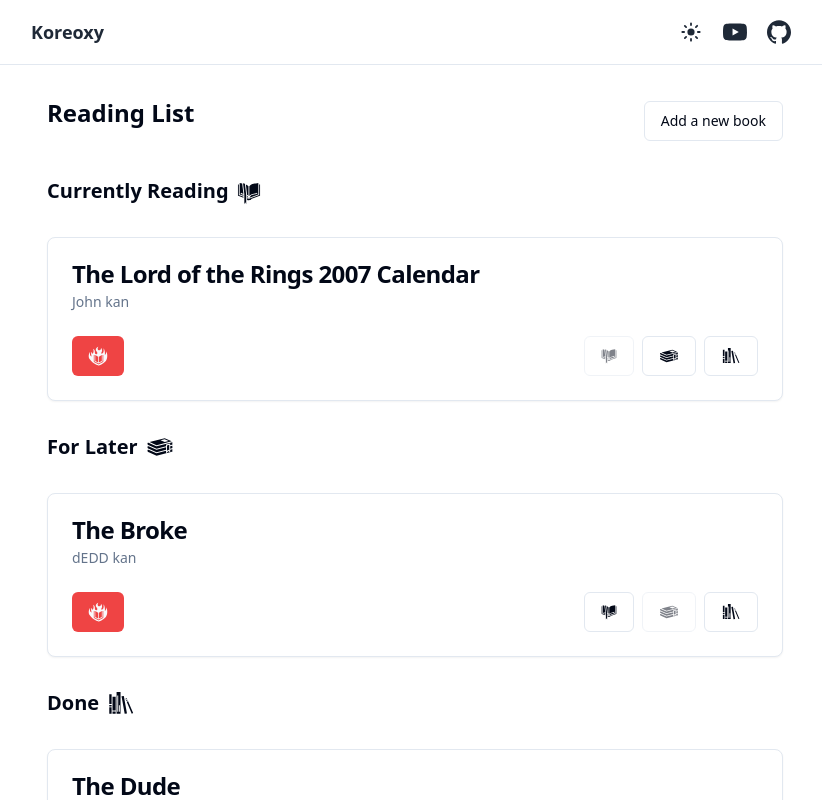
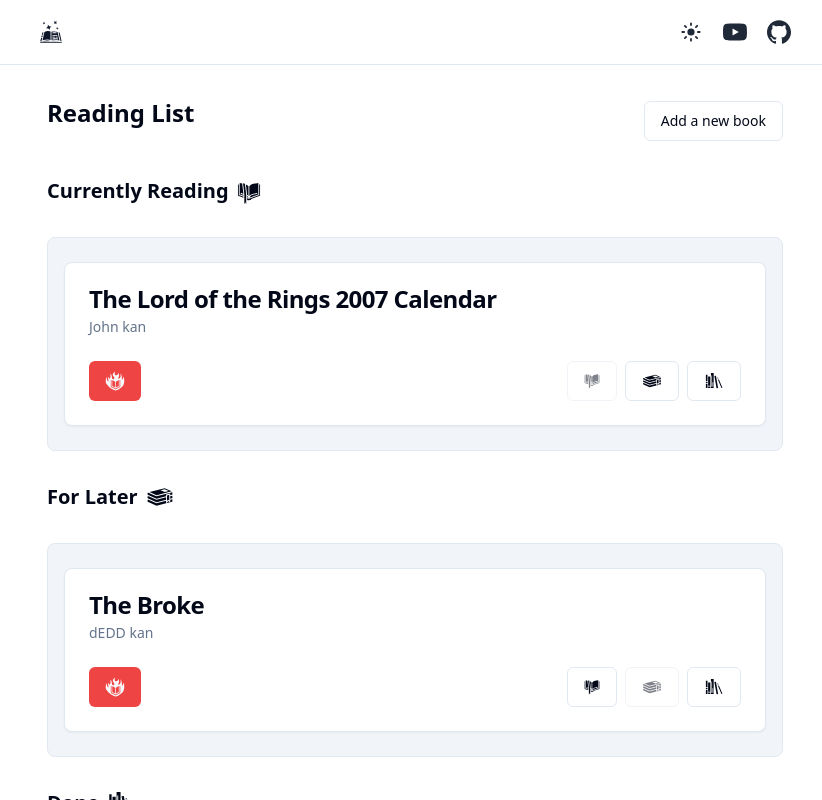
Before and after one commit to Koreoxy1SH/reading-list-app, a React (Vite) app: page / in a window 1280 px wide. Shown: the top 800 px of the page, without its empty margins (225-1047 px from the left). Built offline with nearby package versions, Linux system fonts and the light colour scheme.

Commit message:
fix : ui reading list

```diff
--- a/src/components/BookList.tsx
+++ b/src/components/BookList.tsx
@@ -1,4 +1,3 @@
-import React from "react"
 import {
 	Card,
 	CardDescription,
@@ -147,42 +146,56 @@ export const BookList = () => {
 				</div>
 			</div>
 
-			<DragDropContext onDragEnd={onDragEnd}>
-				{books.filter((book) => book.status === "inProgress").length > 0 && (
-					<>
-						<h3 className="my-2 flex items-end gap-2 text-xl font-semibold dark:text-white">
+			<h3 className="my-2 flex items-end gap-2 text-xl font-semibold">
 				Currently Reading
 				<GiBookmarklet className="size-6" />
 			</h3>
-						{renderDraggableBookList("inProgress")}
-					</>
+			<DragDropContext onDragEnd={onDragEnd}>
+				<div className="rounded-lg border bg-muted p-4">
+					{books.filter((book) => book.status === "inProgress").length > 0 ? (
+						renderDraggableBookList("inProgress")
+					) : (
+						<div className="p-4">
+							<p className="text-primary"> A rolling stone gathers no moss.</p>
+						</div>
 					)}
+				</div>
 			</DragDropContext>
 
-			<DragDropContext onDragEnd={onDragEnd}>
-				{books.filter((book) => book.status === "backlog").length > 0 && (
-					<>
-						<h3 className="my-2 flex items-end gap-2 text-xl font-semibold dark:text-white">
+			<h3 className="my-2 flex items-end gap-2 text-xl font-semibold">
 				For Later <GiBookPile className="size-7" />
 			</h3>
-						{renderDraggableBookList("backlog")}
-					</>
+			<DragDropContext onDragEnd={onDragEnd}>
+				<div className="rounded-lg border bg-muted p-4">
+					{books.filter((book) => book.status === "backlog").length > 0 ? (
+						renderDraggableBookList("backlog")
+					) : (
+						<div className="p-4">
+							<p className="text-primary">
+								Look before, or you'll find yourself behind.
+							</p>
+						</div>
 					)}
+				</div>
 			</DragDropContext>
 
-			{books.filter((book) => book.status === "done").length > 0 && (
-				<>
-					<h3 className="my-2 flex items-end gap-2 text-xl font-semibold dark:text-white">
+			<h3 className="my-2 flex items-end gap-2 text-xl font-semibold">
 				Done
 				<GiBookshelf className="size-7 pb-0.5" />
 			</h3>
-					<div>
+			<div className="rounded-lg border bg-muted p-4">
+				{books.filter((book) => book.status === "done").length > 0 ? (
+					<>
 						{books
 							.filter((book) => book.status === "done")
 							.map((book, index) => renderBookItem(book, index, "done"))}
+					</>
+				) : (
+					<div className="p-4">
+						<p className="text-primary">Well done is better than well said</p>
 					</div>
-				</>
 				)}
+			</div>
 		</div>
 	)
 }
--- a/src/components/BookSearch.tsx
+++ b/src/components/BookSearch.tsx
@@ -69,7 +69,7 @@ export const BookSearch = () => {
 
 	return (
 		<div className="-m-1.5 overflow-x-auto">
-			<div className="sm:divide-y sm:divide-gray-200 sm:rounded-2xl sm:border sm:dark:divide-gray-700 sm:dark:border-gray-700">
+			<div className="sm:divide-y sm:divide-muted sm:rounded-2xl sm:border">
 				<div className="flex flex-col items-center gap-3 px-4 py-3 sm:flex-row">
 					<div className="relative w-full sm:max-w-xs">
 						<Input
@@ -153,7 +153,7 @@ export const BookSearch = () => {
 					)}
 				</div>
 
-				<div className="flex w-full flex-col items-center gap-3 border-t border-gray-200 px-6 py-4 dark:border-gray-700 sm:flex-row sm:justify-between">
+				<div className="flex w-full flex-col items-center gap-3 border-t px-6 py-4 sm:flex-row sm:justify-between">
 					<div>
 						<p className="text-sm text-gray-600 dark:text-gray-600">
 							{totalResults > 0 ? (
--- a/src/components/Layout.tsx
+++ b/src/components/Layout.tsx
@@ -2,7 +2,7 @@ import { Navbar } from "./Navbar"
 
 export const Layout = ({ children }: { children: React.ReactNode }) => {
 	return (
-		<div className="relative min-h-screen bg-white dark:bg-gray-900">
+		<div className="relative min-h-screen bg-background">
 			<Navbar />
 			<main className="p-4 sm:px-8 lg:px-44">
 				<div className="mx-auto max-w-3xl space-y-20">{children}</div>
--- a/src/components/Navbar.tsx
+++ b/src/components/Navbar.tsx
@@ -1,19 +1,17 @@
 import { SiGithub, SiYoutube } from "react-icons/si"
 import { useTheme } from "@/hooks/useTheme"
 import { HiMiniMoon, HiMiniSun } from "react-icons/hi2"
+import { GiSpellBook } from "react-icons/gi"
 
 export const Navbar = () => {
 	return (
-		<header className="sticky top-0 z-50 w-full border-b bg-white dark:border-zinc-700 dark:bg-zinc-900">
+		<header className="sticky top-0 z-10 w-full border-b bg-background">
 			<div className="flex h-16 items-center px-10 sm:px-16 lg:px-44">
 				<div className="mx-auto w-full max-w-3xl space-y-20">
 					<div className="flex justify-between">
 						<div className="flex flex-1 items-center justify-start">
-							<a
-								href="/"
-								className="inline-flex h-10 items-center justify-center text-lg font-bold text-gray-800 dark:text-white"
-							>
-								Koreoxy
+							<a href="/" className="size-10 p-2 text-primary">
+								<GiSpellBook className="size-full" />
 							</a>
 						</div>
 
```
Lines whose indentation alone changed are shown as unchanged.
